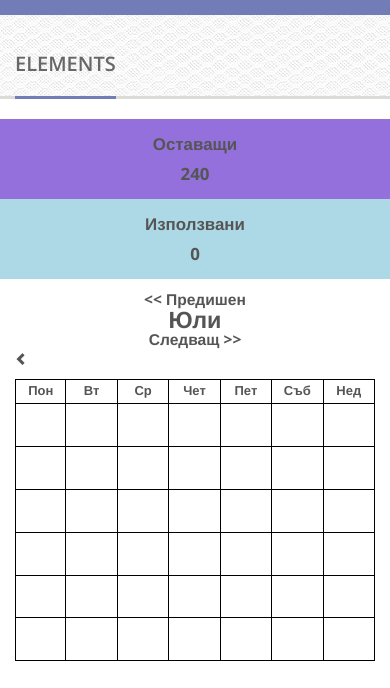
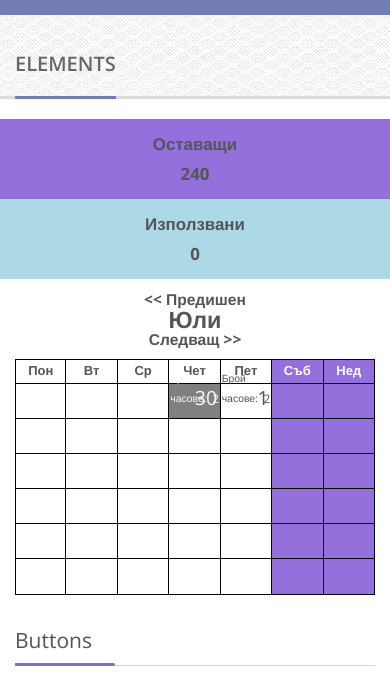
Before and after one commit to kreatora3/LisnikProjects, a plain HTML site: page Dreamz-Template/elements.html in a window 390 px wide. Shown: the part 79-767 px from the top of the page. Drawn offline with nearby package versions, Linux system fonts and the light colour scheme; a script that the page names is missing; files whose address does not match are found by name.

Commit message:
view 99% done + modal

```diff
--- a/Dreamz-Template/css/custom css/custom.css
+++ b/Dreamz-Template/css/custom css/custom.css
@@ -68,10 +68,11 @@
 
 
 .day-box{
+    position: relative;
     border: 1px solid black;
     width: 14.285714285714285%;
     float: left;
-    height: 11vw;
+    height: 9vw;
     display:inline-block;
 }
 
@@ -83,6 +84,34 @@
     border-top: none;
 }
 
+.weekend{
+    background: mediumpurple;
+    color: white;
+}
+.date-number{
+    font-size: 2.5em;
+   margin-right:5%;
+    margin-top: 8%;
+}
+.title-reserved-hours{
+    position: absolute;
+    width: 90%;
+    display: inline-block;
+    font-size: 1em;
+    text-align: left;
+    bottom: 1%;
+    left: 2%;
+}
+
+.reserved-hours{
+    position: absolute;
+    width: 10%;
+    display: inline-block;
+    font-size: 1.6em;
+    text-align: right;
+    bottom: 1%;
+    right: 5%;
+}
 @media (max-width: 768px) {
     .day-box-head{
         display: none;
@@ -90,12 +119,33 @@
     .day-box-head-smaller{
         display: inline-block;
     }
+
+    .title-reserved-hours{
+        font-size: 0.8em;
+    }
+    .reserved-hours{
+        font-size: 1em;
+    }
+    .date-number{
+        font-size: 1.2em;
+    }
 }
-
+.other-month{
+    background: gray;
+    color:ghostwhite;
+}
 @media (max-width: 992px){
     #middleEmpty{
         display: none;
     }
+    .reserved-hours{
+        font-size: 0.9em;
+    }
+
+    .date-number{
+        font-size: 1.5em;
+    }
+
 }
 @media (max-width: 1200px){
     #middleEmpty{
--- a/Dreamz-Template/elements.html
+++ b/Dreamz-Template/elements.html
@@ -228,7 +228,6 @@
                 <div class="left-nav-button col-lg-4 col-md-4 col-sm-4"><< Предишен</div>
                 <div class="month-title col-lg-4 col-md-4 col-sm-4">Юли</div>
                 <div class="right-nav-button col-lg-4 col-md-4 col-sm-4">Следващ >></div>
-                <div class="glyphicon glyphicon-chevron-left left-nav-button-small col-lg-4 col-md-4 col-sm-4"></div>
             </div>
             <div class="row">
                 <div class="calendar-box container-fluid" >
@@ -239,25 +238,35 @@
                         <div class="day-box-head after-first">Сряда</div>
                         <div class="day-box-head after-first">Четвъртък</div>
                         <div class="day-box-head after-first">Петък</div>
-                        <div class="day-box-head after-first">Събота</div>
-                        <div class="day-box-head after-first">Неделя</div>
+                        <div class="day-box-head after-first weekend">Събота</div>
+                        <div class="day-box-head after-first weekend">Неделя</div>
 
                         <div class="day-box-head-smaller ">Пон</div>
                         <div class="day-box-head-smaller after-first">Вт</div>
                         <div class="day-box-head-smaller after-first">Ср</div>
                         <div class="day-box-head-smaller after-first">Чет</div>
                         <div class="day-box-head-smaller after-first">Пет</div>
-                        <div class="day-box-head-smaller after-first">Съб</div>
-                        <div class="day-box-head-smaller after-first">Нед</div>
+                        <div class="day-box-head-smaller after-first weekend">Съб</div>
+                        <div class="day-box-head-smaller after-first weekend">Нед</div>
                     </div>
                     <div class="week-row row-fluid">
                         <div class="day-box under-top"></div>
                         <div class="day-box after-first under-top"></div>
                         <div class="day-box after-first under-top"></div>
-                        <div class="day-box after-first under-top"></div>
-                        <div class="day-box after-first under-top"></div>
-                        <div class="day-box after-first under-top"></div>
-                        <div class="day-box after-first under-top"></div>
+                        <div class="day-box after-first under-top other-month">
+                            <span class="date-number pull-right">30</span>
+                            <p class="title-reserved-hours">Брой часове: </p>
+
+                            <p class="reserved-hours">2</p>
+                        </div>
+                        <div class="day-box after-first under-top">
+                            <span class="date-number pull-right">1</span>
+                            <p class="title-reserved-hours">Брой часове: </p>
+
+                            <p class="reserved-hours">2</p>
+                        </div>
+                        <div class="day-box after-first under-top weekend"></div>
+                        <div class="day-box after-first under-top weekend"></div>
                     </div>
                     <div class="week-row">
                         <div class="day-box under-top"></div>
@@ -265,47 +274,68 @@
                         <div class="day-box under-top after-first"></div>
                         <div class="day-box under-top after-first"></div>
                         <div class="day-box under-top after-first"></div>
-                        <div class="day-box under-top after-first"></div>
-                        <div class="day-box under-top after-first"></div>
+                        <div class="day-box under-top after-first weekend"></div>
+                        <div class="day-box under-top after-first weekend"></div>
                     </div>    <div class="week-row">
                     <div class="day-box under-top"></div>
                     <div class="day-box under-top after-first"></div>
                     <div class="day-box under-top after-first"></div>
                     <div class="day-box under-top after-first"></div>
                     <div class="day-box under-top after-first"></div>
-                    <div class="day-box under-top after-first"></div>
-                    <div class="day-box under-top after-first"></div>
+                    <div class="day-box under-top after-first weekend"></div>
+                    <div class="day-box under-top after-first weekend"></div>
                 </div>    <div class="week-row">
                     <div class="day-box under-top"></div>
                     <div class="day-box under-top after-first"></div>
                     <div class="day-box under-top after-first"></div>
                     <div class="day-box under-top after-first"></div>
                     <div class="day-box under-top after-first"></div>
-                    <div class="day-box under-top after-first"></div>
-                    <div class="day-box under-top after-first"></div>
+                    <div class="day-box under-top after-first weekend"></div>
+                    <div class="day-box under-top after-first weekend"></div>
                 </div>    <div class="week-row">
                     <div class="day-box under-top"></div>
                     <div class="day-box under-top after-first"></div>
                     <div class="day-box under-top after-first"></div>
                     <div class="day-box under-top after-first"></div>
                     <div class="day-box under-top after-first"></div>
-                    <div class="day-box under-top after-first"></div>
-                    <div class="day-box under-top after-first"></div>
+                    <div class="day-box under-top after-first weekend"></div>
+                    <div class="day-box under-top after-first weekend"></div>
                 </div>    <div class="week-row">
                     <div class="day-box under-top"></div>
                     <div class="day-box under-top after-first"></div>
                     <div class="day-box under-top after-first"></div>
                     <div class="day-box under-top after-first"></div>
                     <div class="day-box under-top after-first"></div>
-                    <div class="day-box under-top after-first"></div>
-                    <div class="day-box under-top after-first"></div>
+                    <div class="day-box under-top after-first weekend"></div>
+                    <div class="day-box under-top after-first weekend"></div>
                 </div>
 
                 </div>
             </div>
         </div>
     </section>
-
+    <div class="modal fade" id="exampleModal" tabindex="-1" role="dialog" aria-labelledby="exampleModalLabel">
+        <div class="modal-dialog" role="document">
+            <div class="modal-content">
+                <div class="modal-header">
+                    <button type="button" class="close" data-dismiss="modal" aria-label="Close"><span aria-hidden="true">&times;</span></button>
+                    <h4 class="modal-title" id="exampleModalLabel">Въведи брой часове</h4>
+                </div>
+                <div class="modal-body">
+                    <form>
+                        <div class="form-group">
+                            <label for="recipient-name" class="control-label">Часове:</label>
+                            <input type="text" class="form-control" id="recipient-name">
+                        </div>
+                    </form>
+                </div>
+                <div class="modal-footer">
+                    <button type="button" class="btn btn-default" data-dismiss="modal">Затвори</button>
+                    <button type="button" class="btn btn-primary">Запиши</button>
+                </div>
+            </div>
+        </div>
+    </div>
     <section class="content elements ">
         <div class="container ">
             <div class="row sub_content ">
@@ -1370,7 +1400,16 @@
 <script type="text/javascript " src="js/jquery.isotope.min.js "></script>
 <script type="text/javascript " src="js/swipe.js "></script>
 <script src="js/main.js "></script>
+<script>
 
+    $(".day-box").click(function(){
+        var $clicked = this;
+        $clicked.child()
+        $("#exampleModal").modal("show")
+    })
+
+
+</script>
 <!-- Start Style Switcher -->
 <div class="switcher "></div>
 <!-- End Style Switcher -->
```
